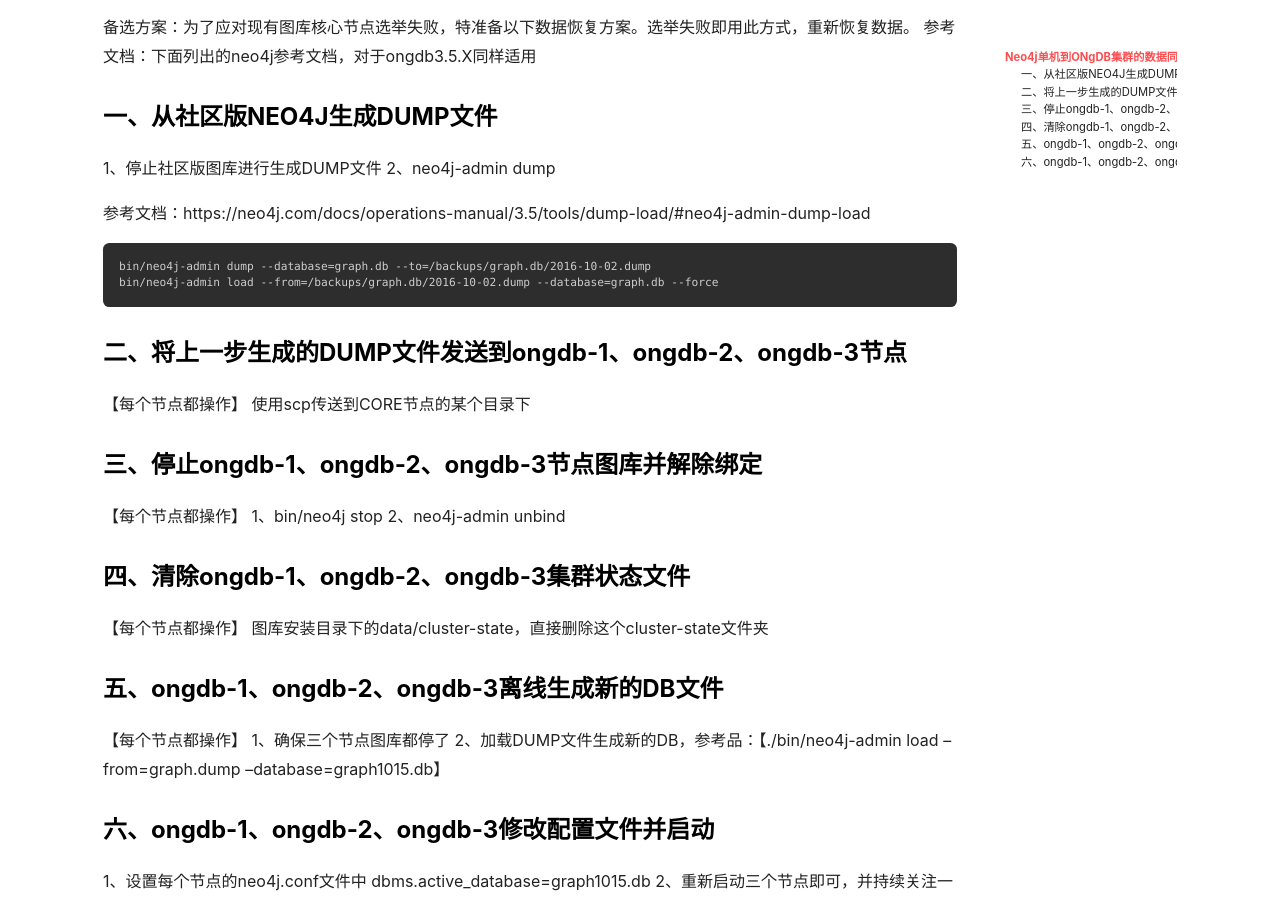
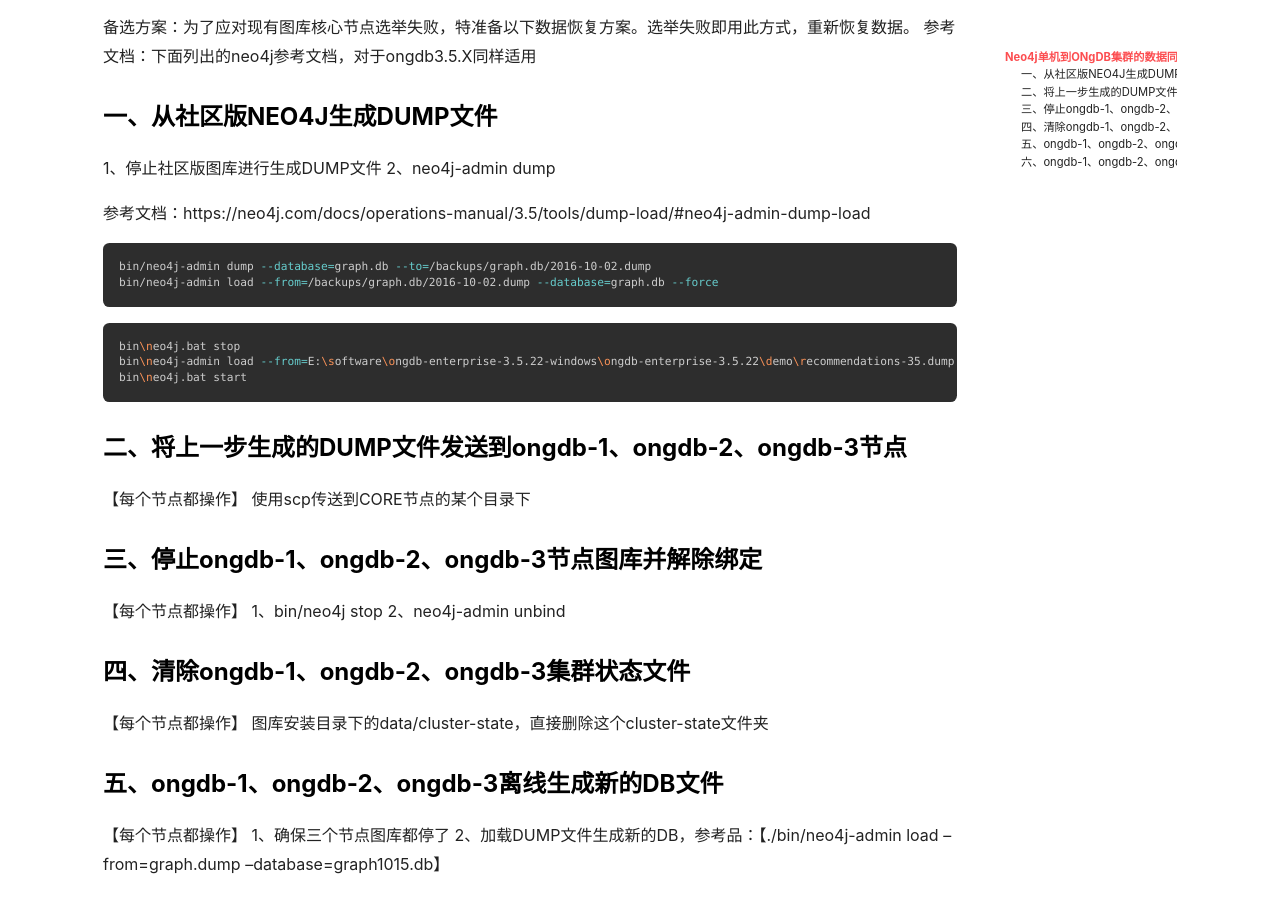
Before and after one commit to crazyyanchao/blog, a Jekyll site: the page built from _posts/2020-10-28-Neo4j单机节点数据同步到ONgDB集群.md, in a window 1280 px wide and 900 px high, scrolled down 593 px. Built offline with Jekyll 4.4.1, drawn with Linux system fonts in a browser that asks for light colours; nearby versions of some CDN libraries; comment, search, counter and statistics services are not loaded.

Commit message:
文章更新

````diff
--- a/_posts/2020-10-28-Neo4j单机节点数据同步到ONgDB集群.md
+++ b/_posts/2020-10-28-Neo4j单机节点数据同步到ONgDB集群.md
@@ -20,9 +20,16 @@ Here's the table of contents:
 2、neo4j-admin dump
 
 参考文档：https://neo4j.com/docs/operations-manual/3.5/tools/dump-load/#neo4j-admin-dump-load
-```
+
+```shell
 bin/neo4j-admin dump --database=graph.db --to=/backups/graph.db/2016-10-02.dump
 bin/neo4j-admin load --from=/backups/graph.db/2016-10-02.dump --database=graph.db --force
+```
+
+```shell
+bin\neo4j.bat stop
+bin\neo4j-admin load --from=E:\software\ongdb-enterprise-3.5.22-windows\ongdb-enterprise-3.5.22\demo\recommendations-35.dump --database=graph.db --force
+bin\neo4j.bat start
 ```
 
 ### 二、将上一步生成的DUMP文件发送到ongdb-1、ongdb-2、ongdb-3节点
````
Also changed, not shown: _posts/2020-01-01-博客文章常用标签.md (+1 -0 lines), _posts/2023-05-23-UNSAFE_LEGACY_RENEGOTIATION_DISABLED问题解决.md (added, +31 -0 lines).
